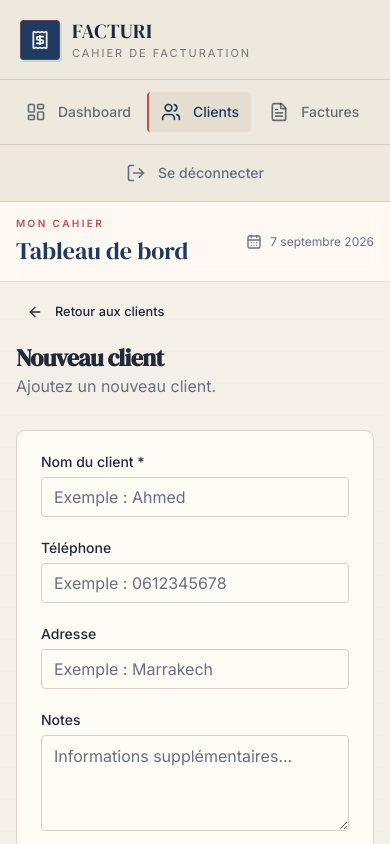
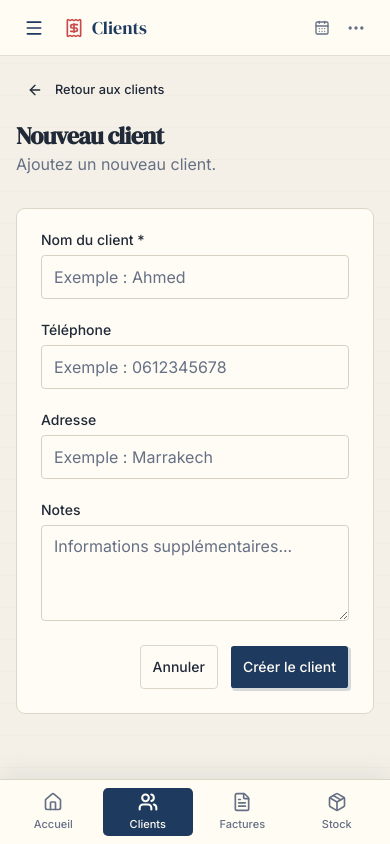
Before and after one commit to Marouan-Abdelhaq/facture-app, a Next.js app: page /clients/new in a window 390 px wide. Built offline with nearby package versions, Linux system fonts and the light colour scheme.

Commit message:
mobil optimise

```diff
--- a/src/app/page.tsx
+++ b/src/app/page.tsx
@@ -139,12 +139,13 @@ export default async function Home() {
 
       {/* Statistiques principales */}
 
-      <div className="grid gap-4 md:grid-cols-2 xl:grid-cols-4">
+      <div className="grid grid-cols-2 gap-3 sm:gap-4 xl:grid-cols-4">
         <StatsCard
           title="Total ventes"
           value={formatCurrency(data.total_sales)}
           description={`${data.total_invoices} facture(s)`}
           icon={<CircleDollarSign className="size-5 text-muted-foreground" />}
+          className="col-span-2 xl:col-span-1"
         />
 
         <StatsCard
--- a/src/components/dashboard/stats-card.tsx
+++ b/src/components/dashboard/stats-card.tsx
@@ -1,17 +1,25 @@
 import { ReactNode } from "react";
 
 import { Card, CardContent } from "@/components/ui/card";
+import { cn } from "@/lib/utils";
 
 interface StatsCardProps {
   title: string;
   value: string | number;
   description?: string;
   icon: ReactNode;
+  className?: string;
 }
 
-export function StatsCard({ title, value, description, icon }: StatsCardProps) {
+export function StatsCard({
+  title,
+  value,
+  description,
+  icon,
+  className,
+}: StatsCardProps) {
   return (
-    <Card>
+    <Card className={cn(className)}>
       <CardContent className="flex items-start justify-between p-5 sm:p-6">
         <div className="space-y-2">
           <p className="text-[11px] font-semibold uppercase tracking-[0.16em] text-muted-foreground">
--- a/src/components/layout/app-shell.tsx
+++ b/src/components/layout/app-shell.tsx
@@ -4,6 +4,7 @@ import { usePathname } from "next/navigation";
 import type { ReactNode } from "react";
 
 import { Header } from "@/components/layout/header";
+import { MobileNav } from "@/components/layout/mobile-nav";
 import { Sidebar } from "@/components/layout/sidebar";
 
 interface AppShellProps {
@@ -26,10 +27,12 @@ export function AppShell({ children }: AppShellProps) {
       <main className="flex min-h-0 min-w-0 flex-1 flex-col overflow-hidden bg-muted/30">
         <Header />
 
-        <div className="min-h-0 min-w-0 flex-1 overflow-y-auto p-4 sm:p-6 lg:p-8">
+        <div className="min-h-0 min-w-0 flex-1 overflow-y-auto px-4 pb-24 pt-5 sm:p-6 lg:p-8">
           {children}
         </div>
       </main>
+
+      <MobileNav />
     </div>
   );
 }
--- a/src/components/layout/header.tsx
+++ b/src/components/layout/header.tsx
@@ -1,6 +1,31 @@
-import { CalendarDays } from "lucide-react";
+"use client";
+
+import { CalendarDays, Menu, MoreHorizontal, Receipt } from "lucide-react";
+import { usePathname } from "next/navigation";
+
+import { LogoutButton } from "@/components/auth/logout-button";
+import {
+  DropdownMenu,
+  DropdownMenuContent,
+  DropdownMenuItem,
+  DropdownMenuLabel,
+  DropdownMenuSeparator,
+  DropdownMenuTrigger,
+} from "@/components/ui/dropdown-menu";
+
+const pageTitles: Record<string, string> = {
+  "/": "Tableau de bord",
+  "/clients": "Clients",
+  "/invoices": "Factures",
+};
 
 export function Header() {
+  const pathname = usePathname();
+  const pageTitle =
+    Object.entries(pageTitles).find(([path]) =>
+      path === "/" ? pathname === path : pathname.startsWith(path),
+    )?.[1] ?? "Mabdelha";
+
   const today = new Intl.DateTimeFormat("fr-FR", {
     day: "numeric",
     month: "long",
@@ -8,23 +33,66 @@ export function Header() {
   }).format(new Date());
 
   return (
-    <header className="flex min-h-20 items-center justify-between border-b border-border/80 bg-card/80 px-4 backdrop-blur-sm sm:px-6 lg:px-8">
-      <div>
-        <p className="mb-1 text-[10px] font-semibold uppercase tracking-[0.24em] text-[#c94c4c]">
-          Mon cahier
-        </p>
+    <header className="flex min-h-14 items-center justify-between border-b border-border/80 bg-card/95 px-3 backdrop-blur-sm sm:min-h-20 sm:px-6 lg:px-8">
+      <div className="flex min-w-0 items-center gap-2 sm:block">
+        <DropdownMenu>
+          <DropdownMenuTrigger asChild>
+            <button
+              type="button"
+              className="flex size-11 items-center justify-center rounded-md text-primary hover:bg-muted sm:hidden"
+              aria-label="Ouvrir le menu"
+            >
+              <Menu className="size-5" />
+            </button>
+          </DropdownMenuTrigger>
 
-        <h1 className="text-2xl text-primary">Tableau de bord</h1>
+          <DropdownMenuContent align="start" className="w-56">
+            <DropdownMenuLabel>Mon compte</DropdownMenuLabel>
+            <DropdownMenuItem>Profil</DropdownMenuItem>
+            <DropdownMenuItem>Administration</DropdownMenuItem>
+            <DropdownMenuItem>Utilisateurs</DropdownMenuItem>
+            <DropdownMenuSeparator />
+            <LogoutButton />
+          </DropdownMenuContent>
+        </DropdownMenu>
 
-        <p className="hidden text-sm text-muted-foreground sm:block">
-          Vue générale de votre activité
-        </p>
+        <div className="flex items-center gap-2 sm:block">
+          <Receipt className="size-5 text-[#c94c4c] sm:hidden" />
+          <p className="mb-1 hidden text-[10px] font-semibold uppercase tracking-[0.24em] text-[#c94c4c] sm:block">
+            Mon cahier
+          </p>
+
+          <h1 className="truncate text-lg text-primary sm:text-2xl">
+            {pageTitle}
+          </h1>
+
+          <p className="hidden text-sm text-muted-foreground sm:block">
+            Vue générale de votre activité
+          </p>
+        </div>
       </div>
 
-      <div className="flex items-center gap-2 text-xs text-muted-foreground sm:text-sm">
+      <div className="flex items-center gap-1 text-xs text-muted-foreground sm:gap-2 sm:text-sm">
         <CalendarDays className="size-4" />
 
-        <span>{today}</span>
+        <span className="hidden sm:inline">{today}</span>
+
+        <DropdownMenu>
+          <DropdownMenuTrigger asChild>
+            <button
+              type="button"
+              className="flex size-11 items-center justify-center rounded-md hover:bg-muted sm:hidden"
+              aria-label="Actions supplémentaires"
+            >
+              <MoreHorizontal className="size-5" />
+            </button>
+          </DropdownMenuTrigger>
+
+          <DropdownMenuContent align="end" className="w-48">
+            <DropdownMenuItem>Paramètres</DropdownMenuItem>
+            <DropdownMenuItem>Aide</DropdownMenuItem>
+          </DropdownMenuContent>
+        </DropdownMenu>
       </div>
     </header>
   );
--- /dev/null
+++ b/src/components/layout/mobile-nav.tsx
@@ -0,0 +1,52 @@
+"use client";
+
+import Link from "next/link";
+import { usePathname } from "next/navigation";
+import { FileText, Home, Package, Users } from "lucide-react";
+
+import { cn } from "@/lib/utils";
+
+const navigation = [
+  { name: "Accueil", href: "/", icon: Home },
+  { name: "Clients", href: "/clients", icon: Users },
+  { name: "Factures", href: "/invoices", icon: FileText },
+  { name: "Stock", href: "/stock", icon: Package },
+];
+
+export function MobileNav() {
+  const pathname = usePathname();
+
+  return (
+    <nav
+      aria-label="Navigation principale"
+      className="fixed inset-x-0 bottom-0 z-40 border-t border-border bg-card/95 px-2 pt-2 pb-[max(0.5rem,env(safe-area-inset-bottom))] shadow-[0_-8px_24px_rgba(30,58,95,0.08)] backdrop-blur-md md:hidden"
+    >
+      <div className="mx-auto grid max-w-md grid-cols-4 gap-1">
+        {navigation.map((item) => {
+          const Icon = item.icon;
+          const isActive =
+            item.href === "/"
+              ? pathname === "/"
+              : pathname.startsWith(item.href);
+
+          return (
+            <Link
+              key={item.href}
+              href={item.href}
+              className={cn(
+                "flex min-h-12 flex-col items-center justify-center gap-1 rounded-md text-[11px] font-medium transition-colors",
+                isActive
+                  ? "bg-primary text-primary-foreground"
+                  : "text-muted-foreground hover:bg-muted hover:text-foreground",
+              )}
+              aria-current={isActive ? "page" : undefined}
+            >
+              <Icon className="size-5" strokeWidth={isActive ? 2.5 : 2} />
+              <span>{item.name}</span>
+            </Link>
+          );
+        })}
+      </div>
+    </nav>
+  );
+}
--- a/src/components/layout/sidebar.tsx
+++ b/src/components/layout/sidebar.tsx
@@ -30,7 +30,7 @@ export function Sidebar() {
   const pathname = usePathname();
 
   return (
-    <aside className="flex w-full shrink-0 flex-col border-b border-sidebar-border bg-sidebar md:h-full md:w-64 md:border-r md:border-b-0">
+    <aside className="hidden w-64 shrink-0 flex-col border-r border-sidebar-border bg-sidebar md:flex md:h-full">
       {/* Logo */}
       <div className="flex h-20 items-center gap-3 border-b border-sidebar-border px-5 md:px-6">
         <div className="flex size-10 items-center justify-center rounded-sm border border-[#c94c4c]/40 bg-[#1e3a5f] text-[#fffcf5] shadow-[2px_2px_0_rgba(30,58,95,0.12)]">
--- a/src/components/ui/button.tsx
+++ b/src/components/ui/button.tsx
@@ -22,7 +22,7 @@ const buttonVariants = cva(
       },
       size: {
         default:
-          "h-8 gap-1.5 px-2.5 has-data-[icon=inline-end]:pr-2 has-data-[icon=inline-start]:pl-2",
+          "h-11 gap-1.5 px-3 has-data-[icon=inline-end]:pr-2 has-data-[icon=inline-start]:pl-2 md:h-8 md:px-2.5",
         xs: "h-6 gap-1 rounded-[min(var(--radius-md),10px)] px-2 text-xs in-data-[slot=button-group]:rounded-lg has-data-[icon=inline-end]:pr-1.5 has-data-[icon=inline-start]:pl-1.5 [&_svg:not([class*='size-'])]:size-3",
         sm: "h-7 gap-1 rounded-[min(var(--radius-md),12px)] px-2.5 text-[0.8rem] in-data-[slot=button-group]:rounded-lg has-data-[icon=inline-end]:pr-1.5 has-data-[icon=inline-start]:pl-1.5 [&_svg:not([class*='size-'])]:size-3.5",
         lg: "h-9 gap-1.5 px-2.5 has-data-[icon=inline-end]:pr-2 has-data-[icon=inline-start]:pl-2",
--- a/src/components/ui/input.tsx
+++ b/src/components/ui/input.tsx
@@ -7,7 +7,7 @@ function Input({ className, type, ...props }: React.ComponentProps<"input">) {
       type={type}
       data-slot="input"
       className={cn(
-        "h-10 w-full min-w-0 rounded-sm border border-input bg-card px-3 py-2 text-base transition-colors outline-none file:inline-flex file:h-6 file:border-0 file:bg-transparent file:text-sm file:font-medium file:text-foreground placeholder:text-muted-foreground focus-visible:border-ring focus-visible:ring-2 focus-visible:ring-ring/20 disabled:pointer-events-none disabled:cursor-not-allowed disabled:bg-input/50 disabled:opacity-50 aria-invalid:border-destructive aria-invalid:ring-2 aria-invalid:ring-destructive/20 md:text-sm dark:bg-input/30 dark:disabled:bg-input/80 dark:aria-invalid:border-destructive/50 dark:aria-invalid:ring-destructive/40",
+        "h-11 w-full min-w-0 rounded-sm border border-input bg-card px-3 py-2 text-base transition-colors outline-none file:inline-flex file:h-6 file:border-0 file:bg-transparent file:text-sm file:font-medium file:text-foreground placeholder:text-muted-foreground focus-visible:border-ring focus-visible:ring-2 focus-visible:ring-ring/20 disabled:pointer-events-none disabled:cursor-not-allowed disabled:bg-input/50 disabled:opacity-50 aria-invalid:border-destructive aria-invalid:ring-2 aria-invalid:ring-destructive/20 md:h-10 md:text-sm dark:bg-input/30 dark:disabled:bg-input/80 dark:aria-invalid:border-destructive/50 dark:aria-invalid:ring-destructive/40",
         className,
       )}
       {...props}
```
Also changed, not shown: src/components/clients/clients-list.tsx (+23 -7 lines), src/components/invoices/edit-invoice-form.tsx (+4 -4 lines), src/components/invoices/invoice-form.tsx (+4 -4 lines), src/components/invoices/invoices-list.tsx (+28 -10 lines).
